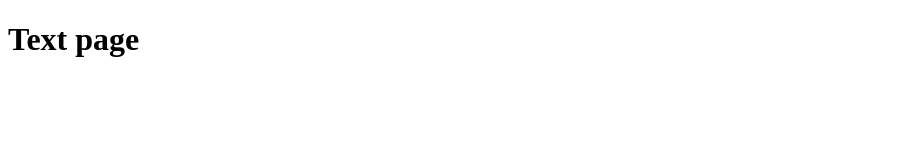
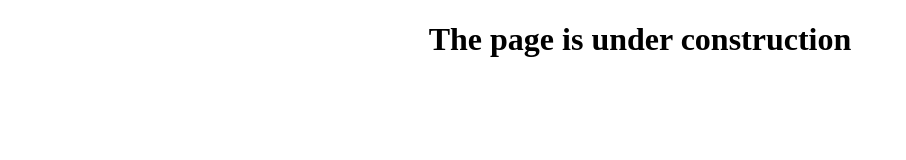
Before and after one commit to davks/aboutme, a plain HTML site: page index.html in a window 1280 px wide. Shown: the whole page, without its empty margins (0-906 px from the left). Drawn offline with Linux system fonts and the light colour scheme.

Commit message:
Add message: The page is under construction

```diff
--- a/index.html
+++ b/index.html
@@ -6,6 +6,6 @@
     <title>Document</title>
 </head>
 <body>
-    <h1>Text page</h1>
+    <h1 style="text-align: center;">The page is under construction</h1>
 </body>
 </html>
```
